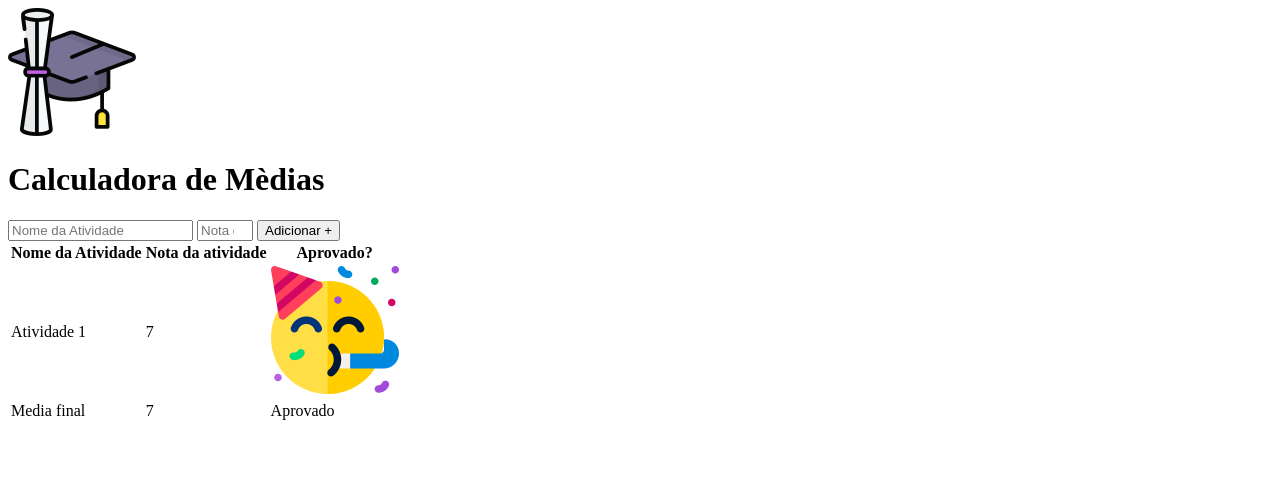
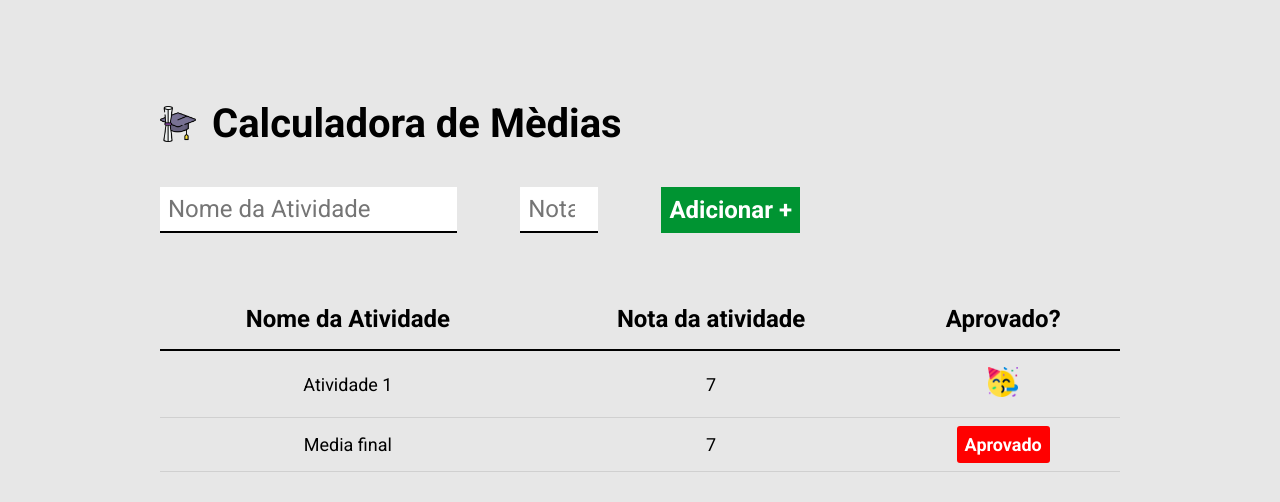
Before and after one commit to pedrocauan/calculadora_media, a plain HTML site: page index.html in a window 1280 px wide. Drawn offline with Linux system fonts and the light colour scheme.

Commit message:
Estilização do site

```diff
--- a/index.html
+++ b/index.html
@@ -1,11 +1,21 @@
 <!DOCTYPE html>
 <html lang="pt-BR">
+
 <head>
     <meta charset="UTF-8">
     <meta name="viewport" content="width=device-width, initial-scale=1.0">
     <title>Calculadora de Medias</title>
+    <!--Fontes-->
+    <link rel="preconnect" href="https://fonts.googleapis.com">
+    <link rel="preconnect" href="https://fonts.gstatic.com" crossorigin>
+    <link
+        href="https://fonts.googleapis.com/css2?family=Roboto:ital,wght@0,100;0,300;0,400;0,500;0,700;0,900;1,100;1,300;1,400;1,500;1,700;1,900&display=swap"
+        rel="stylesheet">
+    <link rel="stylesheet" href="./main.css">
 </head>
+
 <body>
+    <div class="container">
         <header>
             <img src="./images/logo.png" alt="capelo e diploma">
             <h1>Calculadora de Mèdias</h1>
@@ -15,7 +25,7 @@
             <input type="number" required placeholder="Nota da Atividade" min="0" max="10">
             <button type="submit">Adicionar +</button>
         </form>
-    <table>
+        <table cellspacing="0">
             <thead>
                 <tr>
                     <th>Nome da Atividade</th>
@@ -35,10 +45,12 @@
                 <tr>
                     <td>Media final</td>
                     <td>7</td>
-                    <td>Aprovado</td>
+                    <td><span class="resultado reprovado">Aprovado</span></td>
                 </tr>
             </tfoot>
             </thead>
         </table>
+    </div>
 </body>
+
 </html>
--- /dev/null
+++ b/main.css
@@ -0,0 +1,96 @@
+* {
+    margin: 0;
+    padding: 0;
+    box-sizing: border-box;
+    font-family: 'Roboto', sans-serif;
+}
+
+body {
+    background-color: #E7E7E7;
+    padding-top: 100px;
+}
+header {
+    display: flex;
+    align-items: center;
+    margin-bottom: 40px;
+}
+
+header img {
+    height: 36px;
+    margin-right: 16px;
+}
+
+header h1 {
+    font-size: 40px;
+    font-weight: bold;
+}
+
+.container {
+    max-width: 960px;
+    width: 100%;
+    margin: 0 auto;
+}
+
+form {
+    display: flex;
+    max-width: 640px;
+    width: 100%;
+    justify-content: space-between;
+    margin-bottom: 56px;
+}
+
+form button{
+    background-color: #009432;
+    color: white;
+    font-size: 24px;
+    font-weight: bold;
+    border: none;
+    cursor: pointer;
+    padding: 8px;
+}
+
+form input {
+    font-size: 24px;
+    background-color: #fff;
+    border: none;
+    border-bottom: 2px solid black;
+    padding: 8px;
+}
+
+table {
+    width: 100%;
+}
+
+table td {
+    padding: 16px 0;
+    text-align: center;
+    font-size: 18px;
+    border-bottom: 1px solid rgba(0, 0, 0, 0.1);
+}
+table th {
+    border-bottom: 2px solid black;
+    padding: 16px;
+    font-size: 24px;
+    font-weight: bold;
+}
+
+table td img {
+    height: 30px;
+}
+
+.resultado {
+    padding: 8px;
+    font-weight: bold;
+    color: #fff;
+    background-color: #000;
+    border-radius: 3px;
+}
+
+.aprovado {
+    background-color: #009432;
+
+}
+
+.reprovado {
+    background-color: red;
+}
```
Lines whose indentation alone changed are shown as unchanged.
